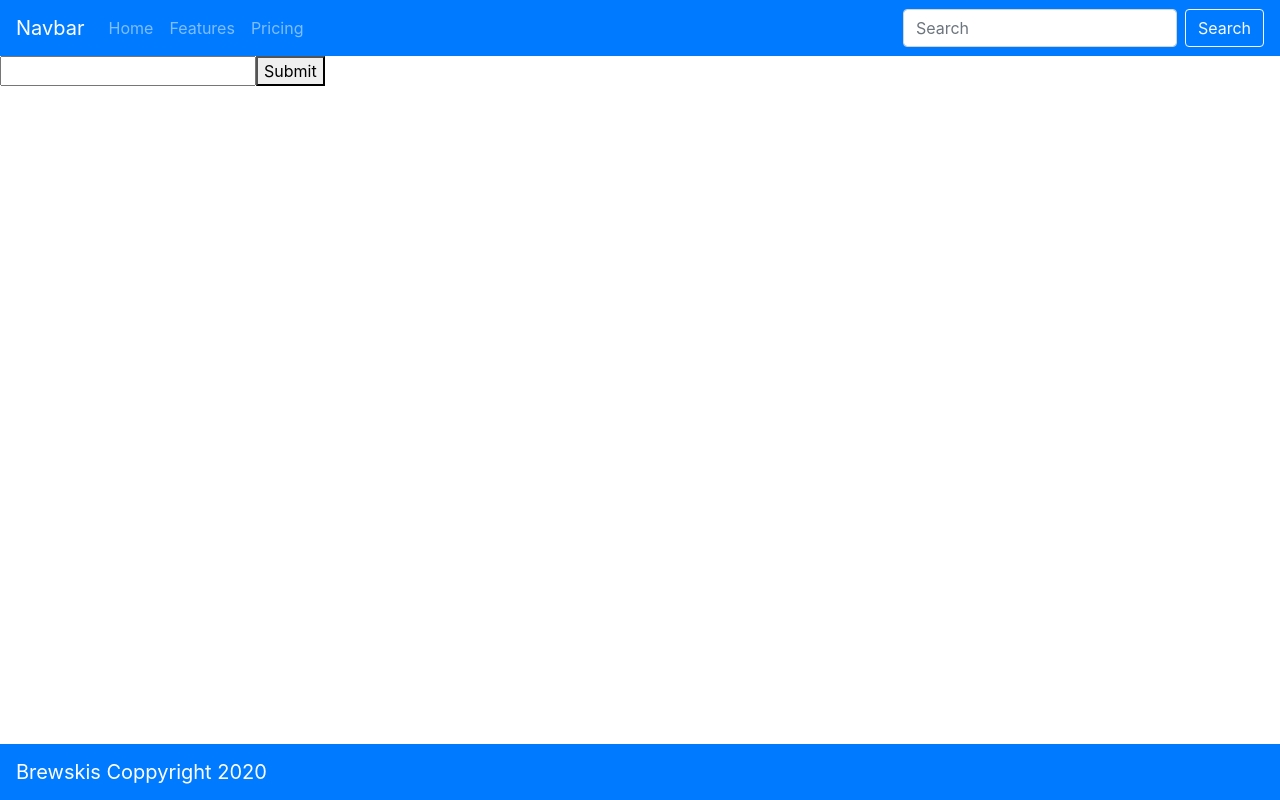
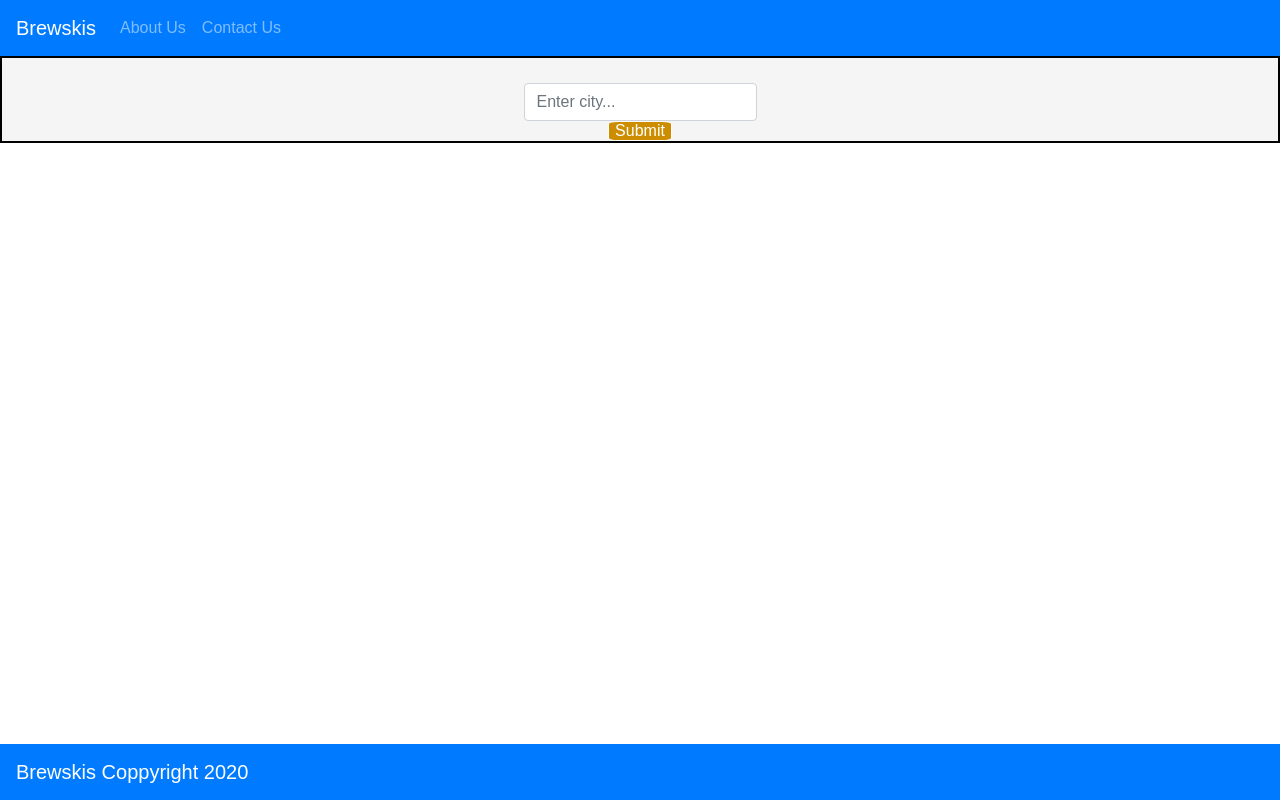
Before and after one commit to wyncode/C37_midterm_albert_michael_robert, a React (Create React App) app in the folder client/: page /brewskis/1 in a window 1280 px wide. Built offline with nearby package versions, Linux system fonts and the light colour scheme; the HTML template or start-up script is replaced by a standard one.

Commit message:
starting styling the butoon for search, bar aswell and nav changes

```diff
--- a/client/src/App.jsx
+++ b/client/src/App.jsx
@@ -1,6 +1,6 @@
 import React from 'react';
 import { AppContextProvider } from './context/AppContext';
-
+import './assets/styles/styles.css';
 import './App.css';
 import Brewskis from './components/Brewskis';
 import Nbar from './components/Nbar';
--- /dev/null
+++ b/client/src/assets/styles/styles.css
@@ -0,0 +1,29 @@
+* {
+  font-family: Arial, Helvetica, sans-serif;
+}
+
+.button-search {
+  background-color: #cc8d00;
+  color: white;
+  border: 1px solid white;
+  border-radius: 15%;
+  margin: 0 auto;
+  line-height: 1;
+}
+
+.forum-div {
+  background-color: whitesmoke;
+  display: flex;
+  justify-content: center;
+  border: 2px solid black;
+}
+
+.search-input {
+  display: flex;
+  flex-direction: column;
+  justify-content: center;
+}
+
+.form-control {
+  margin-top: 25px;
+}
--- a/client/src/components/Brewskis.jsx
+++ b/client/src/components/Brewskis.jsx
@@ -14,10 +14,19 @@ const Brewskis = () => {
       });
   };
   return (
-    <form onSubmit={handleSubmit}>
-      <input type="text" onChange={(event) => setSearch(event.target.value)} />
-      <button type="submit">Submit</button>
-    </form>
+    <div className="forum-div">
+      <form className="search-input" onSubmit={handleSubmit}>
+        <input
+          placeholder="Enter city..."
+          type="text"
+          onChange={(event) => setSearch(event.target.value)}
+          className="form-control"
+        />
+        <button style={{ marginLeft: 'auto' }} className="button-search">
+          Submit
+        </button>
+      </form>
+    </div>
   );
 };
 
--- a/client/src/components/Nbar.jsx
+++ b/client/src/components/Nbar.jsx
@@ -4,16 +4,11 @@ import { Navbar, Form, Button, Nav, FormControl } from 'react-bootstrap';
 const Nbar = () => {
   return (
     <Navbar bg="primary" variant="dark">
-      <Navbar.Brand href="#home">Navbar</Navbar.Brand>
+      <Navbar.Brand href="#home">Brewskis</Navbar.Brand>
       <Nav className="mr-auto">
-        <Nav.Link href="#home">Home</Nav.Link>
-        <Nav.Link href="#features">Features</Nav.Link>
-        <Nav.Link href="#pricing">Pricing</Nav.Link>
+        <Nav.Link href="#home">About Us</Nav.Link>
+        <Nav.Link href="#pricing">Contact Us</Nav.Link>
       </Nav>
-      <Form inline>
-        <FormControl type="text" placeholder="Search" className="mr-sm-2" />
-        <Button variant="outline-light">Search</Button>
-      </Form>
     </Navbar>
   );
 };
```
Also changed, not shown: client/src/assets/images/searchimg1.jpeg (added), client/src/assets/images/searchimg2.jpg (added).
